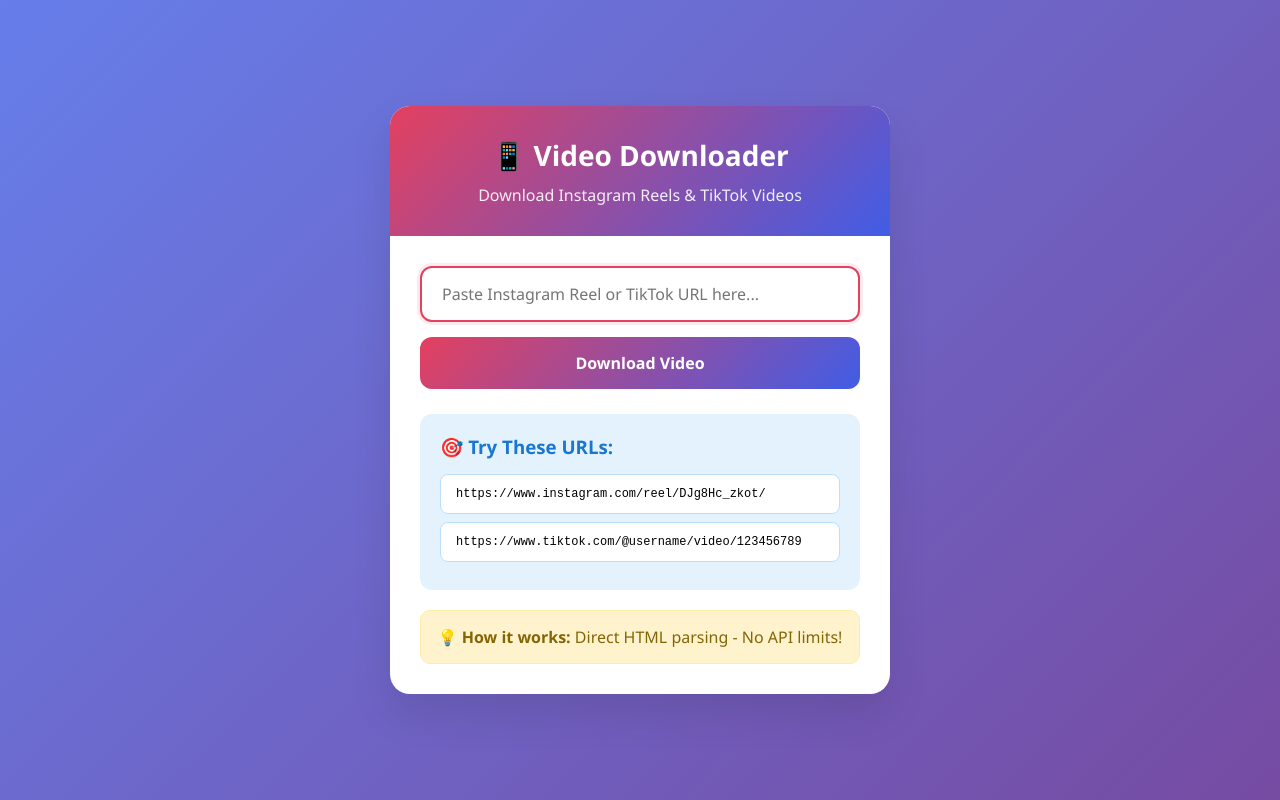
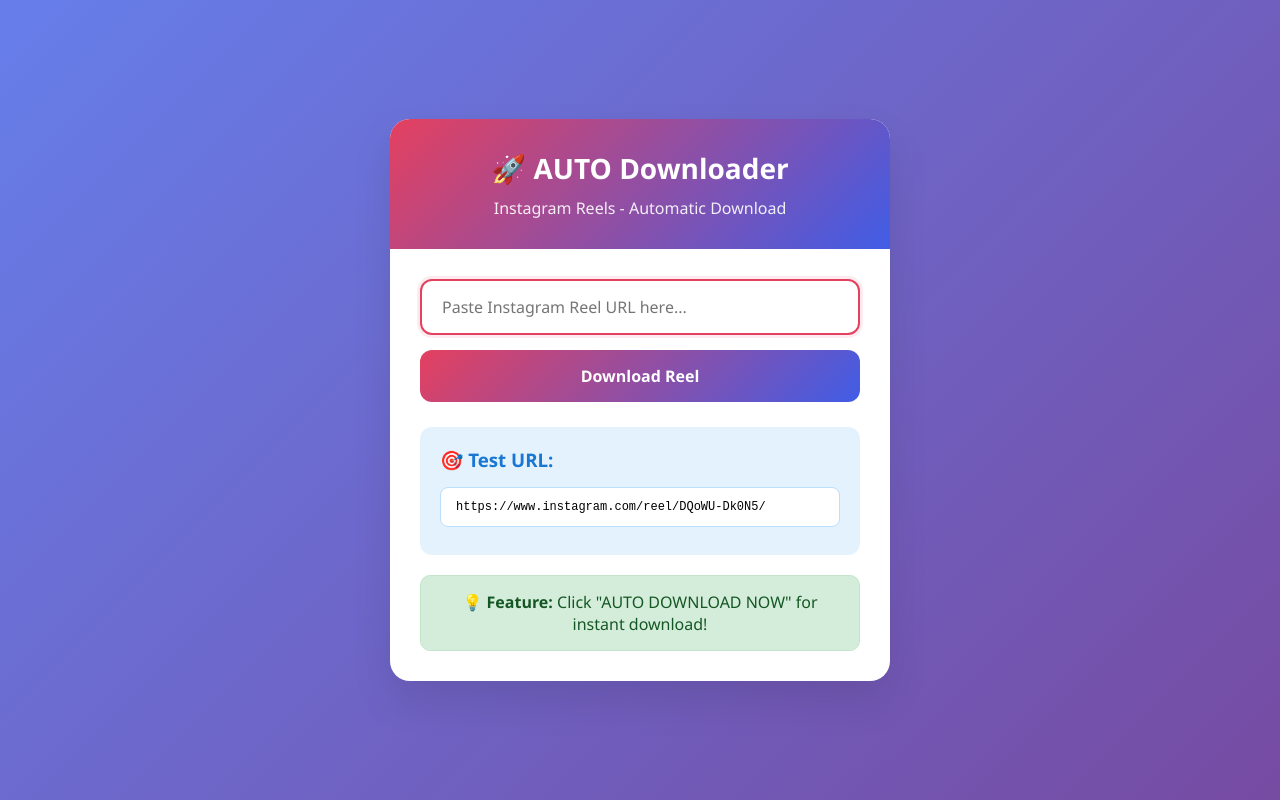
Before and after one commit to artistsir/Deep-music-, a Flask app: page / in a window 1280 px wide. Run offline with Flask 3, Linux system fonts and the light colour scheme.

Commit message:
Update index.html

```diff
--- a/templates/index.html
+++ b/templates/index.html
@@ -3,7 +3,7 @@
 <head>
     <meta charset="UTF-8">
     <meta name="viewport" content="width=device-width, initial-scale=1.0">
-    <title>Instagram & TikTok Downloader</title>
+    <title>Instagram Reel Downloader - AUTO DOWNLOAD</title>
     <style>
         * {
             margin: 0;
@@ -138,6 +138,10 @@
             background: #000;
         }
 
+        .download-section {
+            margin-top: 20px;
+        }
+
         .download-btn {
             display: inline-block;
             background: #28a745;
@@ -148,11 +152,23 @@
             font-weight: 600;
             margin: 5px;
             transition: all 0.3s ease;
+            border: none;
+            cursor: pointer;
         }
 
         .download-btn:hover {
             background: #218838;
             transform: translateY(-2px);
+        }
+
+        .auto-download {
+            background: #dc3545;
+            font-size: 18px;
+            padding: 15px 30px;
+        }
+
+        .auto-download:hover {
+            background: #c82333;
         }
 
         .error {
@@ -173,6 +189,17 @@
             margin-top: 15px;
             text-align: center;
             border: 1px solid #c3e6cb;
+        }
+
+        .auto-download-message {
+            background: #fff3cd;
+            color: #856404;
+            padding: 15px;
+            border-radius: 10px;
+            margin-top: 15px;
+            text-align: center;
+            border: 1px solid #ffeaa7;
+            font-weight: bold;
         }
 
         .examples {
@@ -200,56 +227,55 @@
         }
 
         .info-box {
-            background: #fff3cd;
-            color: #856404;
+            background: #d4edda;
+            color: #155724;
             padding: 15px;
             border-radius: 10px;
             margin-top: 20px;
             text-align: center;
-            border: 1px solid #ffeaa7;
+            border: 1px solid #c3e6cb;
         }
     </style>
 </head>
 <body>
     <div class="container">
         <div class="header">
-            <h1>📱 Video Downloader</h1>
-            <p>Download Instagram Reels & TikTok Videos</p>
+            <h1>🚀 AUTO Downloader</h1>
+            <p>Instagram Reels - Automatic Download</p>
         </div>
 
         <div class="content">
             <div class="input-group">
                 <input type="text" class="url-input" id="urlInput"
-                       placeholder="Paste Instagram Reel or TikTok URL here..." autocomplete="off">
-                <button class="btn" id="downloadBtn">Download Video</button>
+                       placeholder="Paste Instagram Reel URL here..." autocomplete="off">
+                <button class="btn" id="downloadBtn">Download Reel</button>
             </div>
 
             <div class="loading" id="loading">
                 <div class="spinner"></div>
-                <p>Extracting video...</p>
+                <p>Extracting video from Instagram...</p>
             </div>
 
             <div class="result" id="result">
                 <div class="video-container">
                     <video id="videoPlayer" controls></video>
-                    <div>
-                        <a id="downloadLink" class="download-btn" download>Download Video</a>
+                    <div class="download-section">
+                        <button id="autoDownload" class="download-btn auto-download">
+                            ⚡ AUTO DOWNLOAD NOW
+                        </button>
                     </div>
                 </div>
             </div>
 
             <div class="examples">
-                <h3 style="margin-bottom: 15px; color: #1976d2;">🎯 Try These URLs:</h3>
+                <h3 style="margin-bottom: 15px; color: #1976d2;">🎯 Test URL:</h3>
                 <div class="example-url" onclick="useExample(this)">
-                    https://www.instagram.com/reel/DJg8Hc_zkot/
-                </div>
-                <div class="example-url" onclick="useExample(this)">
-                    https://www.tiktok.com/@username/video/123456789
+                    https://www.instagram.com/reel/DQoWU-Dk0N5/
                 </div>
             </div>
 
             <div class="info-box">
-                <strong>💡 How it works:</strong> Direct HTML parsing - No API limits!
+                <strong>💡 Feature:</strong> Click "AUTO DOWNLOAD NOW" for instant download!
             </div>
         </div>
     </div>
@@ -260,8 +286,11 @@
         const loading = document.getElementById('loading');
         const result = document.getElementById('result');
         const videoPlayer = document.getElementById('videoPlayer');
-        const downloadLink = document.getElementById('downloadLink');
+        const autoDownload = document.getElementById('autoDownload');
 
+        let currentVideoUrl = '';
+
+        // Main download function - AUTO DOWNLOAD
         downloadBtn.addEventListener('click', async () => {
             const url = urlInput.value.trim();
 
@@ -270,8 +299,8 @@
                 return;
             }
 
-            if (!url.includes('instagram.com') && !url.includes('tiktok.com')) {
-                showMessage('Please enter a valid Instagram or TikTok URL', 'error');
+            if (!url.includes('instagram.com')) {
+                showMessage('Please enter a valid Instagram Reel URL', 'error');
                 return;
             }
 
@@ -289,26 +318,90 @@
                 }
 
                 // Video URL set karo
-                const videoUrl = data.media_urls[0];
-                videoPlayer.src = videoUrl;
+                currentVideoUrl = data.media_urls[0];
+                videoPlayer.src = currentVideoUrl;
 
-                // Download link set karo
-                const timestamp = new Date().getTime();
-                const filename = `${data.platform}_${timestamp}.mp4`;
-                downloadLink.href = videoUrl;
-                downloadLink.download = filename;
+                // Auto download setup
+                setupAutoDownload(currentVideoUrl, data.platform);
 
                 result.style.display = 'block';
-                showMessage(`✅ ${data.platform} video loaded successfully!`, 'success');
+
+                // Automatically trigger download after 1 second
+                setTimeout(() => {
+                    triggerAutoDownload();
+                }, 1000);
 
             } catch (error) {
                 showMessage('❌ ' + error.message, 'error');
             } finally {
                 loading.style.display = 'none';
                 downloadBtn.disabled = false;
-                downloadBtn.textContent = 'Download Video';
+                downloadBtn.textContent = 'Download Reel';
             }
         });
+
+        function setupAutoDownload(videoUrl, platform) {
+            const timestamp = new Date().getTime();
+            const filename = `instagram_reel_${timestamp}.mp4`;
+
+            // Auto download button
+            autoDownload.onclick = () => {
+                triggerDownload(videoUrl, filename);
+            };
+        }
+
+        function triggerAutoDownload() {
+            showAutoDownloadMessage('⚡ Starting automatic download...');
+            autoDownload.click();
+        }
+
+        function triggerDownload(videoUrl, filename) {
+            try {
+                autoDownload.disabled = true;
+                autoDownload.textContent = '📥 Downloading...';
+
+                // Create invisible download link
+                const a = document.createElement('a');
+                a.style.display = 'none';
+                a.href = videoUrl;
+                a.download = filename;
+
+                // Add to page and click
+                document.body.appendChild(a);
+                a.click();
+                document.body.removeChild(a);
+
+                showAutoDownloadMessage('✅ Download started! Check your downloads folder.');
+
+                // Reset button after 3 seconds
+                setTimeout(() => {
+                    autoDownload.disabled = false;
+                    autoDownload.textContent = '⚡ AUTO DOWNLOAD NOW';
+                }, 3000);
+
+            } catch (error) {
+                showMessage('❌ Download failed: ' + error.message, 'error');
+                autoDownload.disabled = false;
+                autoDownload.textContent = '⚡ AUTO DOWNLOAD NOW';
+            }
+        }
+
+        function showAutoDownloadMessage(message) {
+            const oldMessage = document.querySelector('.auto-download-message');
+            if (oldMessage) {
+                oldMessage.remove();
+            }
+
+            const messageDiv = document.createElement('div');
+            messageDiv.className = 'auto-download-message';
+            messageDiv.textContent = message;
+
+            document.querySelector('.video-container').appendChild(messageDiv);
+
+            setTimeout(() => {
+                messageDiv.remove();
+            }, 5000);
+        }
 
         function useExample(element) {
             urlInput.value = element.textContent.trim();
@@ -316,7 +409,6 @@
         }
 
         function showMessage(message, type) {
-            // Purani messages hatao
             const oldMessages = document.querySelectorAll('.error, .success');
             oldMessages.forEach(msg => msg.remove());
 
@@ -326,7 +418,6 @@
 
             document.querySelector('.content').insertBefore(messageDiv, document.querySelector('.examples'));
 
-            // 5 second baad message hatao
             setTimeout(() => {
                 messageDiv.remove();
             }, 5000);
@@ -339,7 +430,7 @@
             }
         });
 
-        // Auto-focus on input
+        // Auto-focus
         urlInput.focus();
     </script>
 </body>
```
